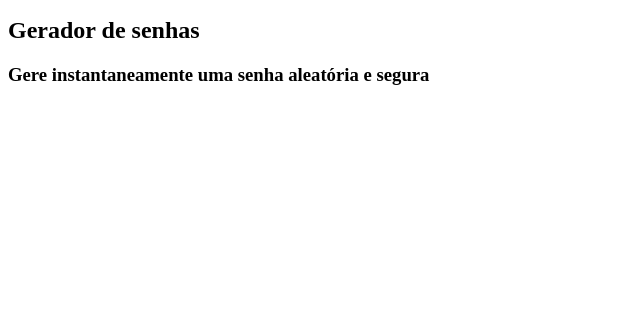
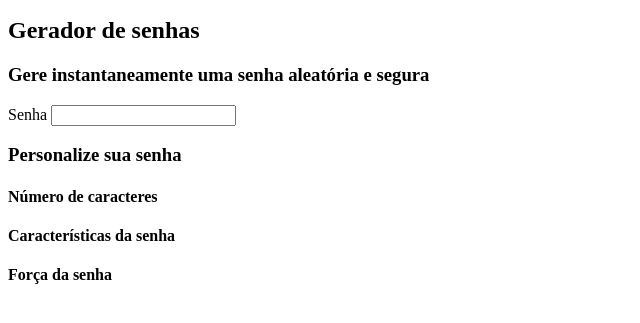
Before and after one commit to vihh123/seguran-a, a plain HTML site: page index.html in a window 1280 px wide. Shown: the part 29-352 px from the top of the page, without its empty margins (0-640 px from the left). Drawn offline with Linux system fonts and the light colour scheme.

Commit message:
index.html

```diff
--- a/index.html
+++ b/index.html
@@ -1,14 +1,39 @@
 <!DOCTYPE html>
 <html lang="pt-br">
+
 <head>
     <meta charset="UTF-8">
     <meta name="viewport" content="width=device-width, initial-scale=1.0">
     <title>Gerador de senha</title>
     <link rel="stylesheet" href="style.css">
 </head>
+
 <body>
-    <img src="unlock.svg" alt="cadeado fechado">
-    <h2 class="titulo-principal">Gerador de senhas</h2>
-    <h3 class="titulo-secundario">Gere instantaneamente uma senha aleatória e segura</h3>
+    <section class="conteudo">
+        <div class="conteudo-titulo">
+            <img src="unlock.svg" alt="cadeado fechado">
+            <h2 class="titulo-principal">Gerador de senhas</h2>
+            <h3 class="titulo-secundario">Gere instantaneamente uma senha aleatória e segura</h3>
+        </div>
+        <div class="conteudo-senha">
+            <label for="senha">Senha</label>
+            <input name="senha" type="text" id="campo-senha">
+        </div>
+        <div class="parametro">
+            <h3 class="parametro-titulo">Personalize sua senha</h3>
+            <div class="parametro-coluna__senha">
+                <div class="parametro-senha">
+                    <h4 class="parametro-senha__titulo">Número de caracteres</h4>
+                </div>
+                <div class="parametro-senha">
+                    <h4 class="parametro-senha__titulo">Características da senha</h4>
+                </div>
+                <div class="parametro-senha">
+                    <h4 class="parametro-senha__titulo">Força da senha</h4>
+                </div>
+            </div>
+        </div>
+    </section>
 </body>
+
 </html>
```
